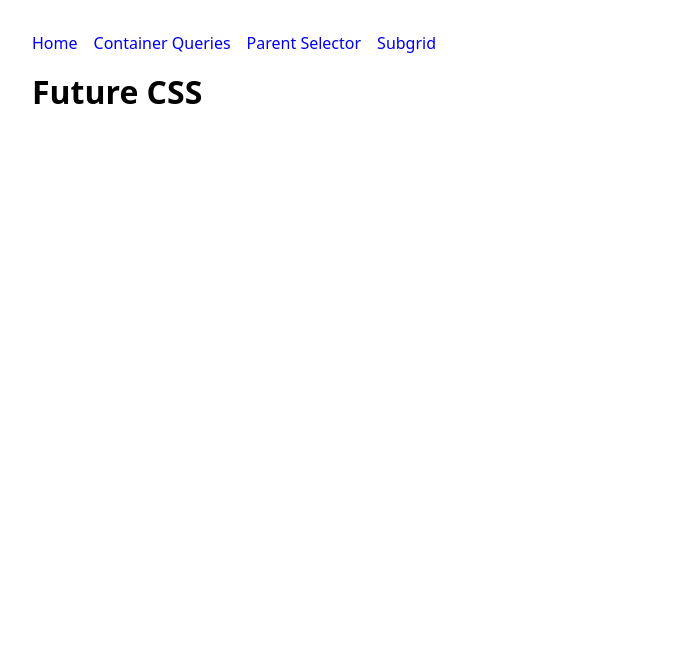
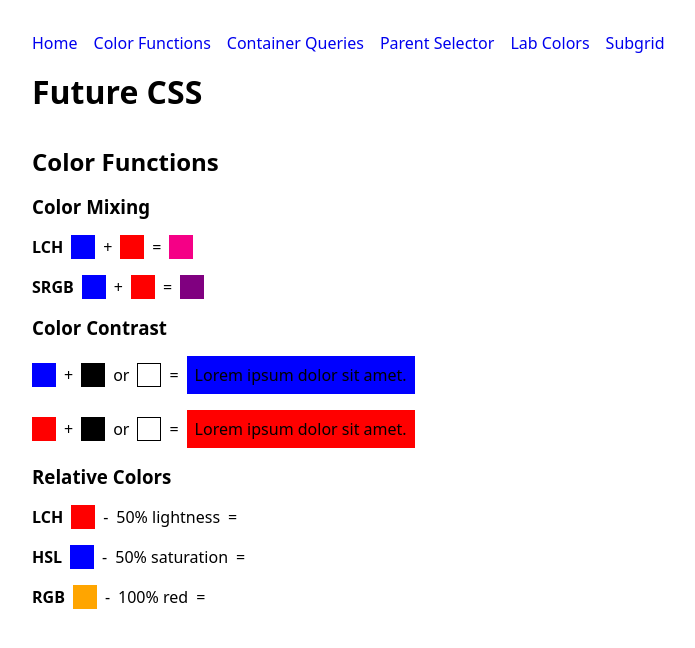
Before and after one commit to Draxerra/future-css, a Vue app: page /colors in a window 1280 px wide. Shown: the top 648 px of the page, without its empty margins (24-719 px from the left). Built offline with nearby package versions, Linux system fonts and the light colour scheme.

Commit message:
Add colors

```diff
--- a/src/App.vue
+++ b/src/App.vue
@@ -4,8 +4,10 @@
       <nav>
         <ul>
           <li><router-link to="/">Home</router-link></li>
+          <li><router-link to="/colors">Color Functions</router-link></li>
           <li><router-link to="/container">Container Queries</router-link></li>
           <li><router-link to="/has">Parent Selector</router-link></li>
+          <li><router-link to="/lab">Lab Colors</router-link></li>
           <li><router-link to="/subgrid">Subgrid</router-link></li>
         </ul>
       </nav>
--- a/src/router.js
+++ b/src/router.js
@@ -1,13 +1,17 @@
 import { createRouter, createWebHistory } from "vue-router";
 
 import Home from "./routes/Home.vue";
+import ColorFunctions from "./routes/ColorFunctions.vue";
 import ContainerQueries from "./routes/ContainerQueries.vue";
 import Has from "./routes/Has.vue";
+import Lab from "./routes/Lab.vue";
 import Subgrid from "./routes/Subgrid.vue";
 
 const routes = [
   { path: "/", component: Home },
+  { path: "/colors", component: ColorFunctions },
   { path: "/container", component: ContainerQueries },
+  { path: "/lab", component: Lab },
   { path: "/has", component: Has },
   { path: "/subgrid", component: Subgrid },
 ];
--- /dev/null
+++ b/src/routes/ColorFunctions.vue
@@ -0,0 +1,142 @@
+<template>
+  <section id="color-fns" aria-labelledby="color-fns-heading">
+    <h2 id="color-fns-heading">Color Functions</h2>
+    <article class="supported">
+      <h3>Color Mixing</h3>
+      <div class="colors">
+        <h4>LCH</h4>
+        <div class="box color blue" />
+        <span>+</span>
+        <div class="box color red" />
+        <span>=</span>
+        <output class="box red-blue-lch" />
+      </div>
+      <div class="colors">
+        <h4>SRGB</h4>
+        <div class="box color blue" />
+        <span>+</span>
+        <div class="box color red" />
+        <span>=</span>
+        <output class="box red-blue-srgb" />
+      </div>
+    </article>
+    <article class="supported">
+      <h3>Color Contrast</h3>
+      <div class="colors">
+        <div class="box color blue" />
+        <span>+</span>
+        <div class="box black" />
+        <span>or</span>
+        <div class="box white" />
+        <span>=</span>
+        <output class="color blue">Lorem ipsum dolor sit amet.</output>
+      </div>
+      <div class="colors">
+        <div class="box color red" />
+        <span>+</span>
+        <div class="box black" />
+        <span>or</span>
+        <div class="box white" />
+        <span>=</span>
+        <output class="color red">Lorem ipsum dolor sit amet.</output>
+      </div>
+    </article>
+    <article class="supported">
+      <h3>Relative Colors</h3>
+      <div class="colors">
+        <h4>LCH</h4>
+        <div class="box color red" />
+        <span>-</span>
+        <span>50% lightness</span>
+        <span>=</span>
+        <output class="box color darkred" />
+      </div>
+      <div class="colors">
+        <h4>HSL</h4>
+        <div class="box color blue" />
+        <span>-</span>
+        <span>50% saturation</span>
+        <span>=</span>
+        <output class="box color desatblue" />
+      </div>
+      <div class="colors">
+        <h4>RGB</h4>
+        <div class="box color orange" />
+        <span>-</span>
+        <span>100% red</span>
+        <span>=</span>
+        <output class="box color redlessorange" />
+      </div>
+    </article>
+    <p class="not-supported">
+      Your browser does not support color functions. :(
+    </p>
+  </section>
+</template>
+
+<style scoped>
+article {
+  --black: black;
+  --white: white;
+}
+article > * + * {
+  margin-top: var(--spacing-base);
+}
+
+.box {
+  height: 1.5rem;
+  aspect-ratio: 1;
+}
+.black {
+  background-color: var(--black);
+}
+.white {
+  background-color: var(--white);
+  border: 1px solid var(--black);
+}
+
+.colors {
+  display: flex;
+  align-items: center;
+  gap: var(--spacing-sm);
+}
+.red-blue-lch {
+  background-color: color-mix(in lch, blue, red);
+}
+.red-blue-srgb {
+  background-color: color-mix(in srgb, blue, red);
+}
+
+.color {
+  background-color: var(--color);
+  color: color-contrast(var(--color) vs var(--black), var(--white));
+  padding: var(--spacing-sm);
+}
+.color.blue {
+  --color: blue;
+}
+.color.red {
+  --color: red;
+}
+.color.orange {
+  --color: orange;
+}
+.darkred {
+  --color: lch(from red calc(l - 50%) c h);
+}
+.desatblue {
+  --color: hsl(from blue h calc(s - 50%) l);
+}
+.redlessorange {
+  --color: rgb(from orange calc(r - 100%) g b);
+}
+
+@supports not (color: color-mix(in lch, purple, plum)) {
+  .supported {
+    display: none;
+  }
+  .not-supported {
+    display: revert;
+  }
+}
+</style>
--- /dev/null
+++ b/src/routes/Lab.vue
@@ -0,0 +1,52 @@
+<template>
+  <section id="lab" aria-labelledby="lab-heading">
+    <h2 id="lab-heading">Lab and Lch</h2>
+    <div class="lab-bg prose supported">
+      <p>
+        Lorem ipsum dolor sit amet consectetur adipisicing elit. Eaque,
+        obcaecati?
+      </p>
+    </div>
+    <div class="oklab-bg prose supported">
+      <p>
+        Lorem ipsum dolor sit amet consectetur adipisicing elit. Ratione ea
+        veniam placeat accusamus cupiditate quam corrupti at, necessitatibus
+        culpa rerum?
+      </p>
+    </div>
+    <div class="color-bg prose supported">
+      <p>
+        Lorem ipsum dolor, sit amet consectetur adipisicing elit. Perspiciatis
+        provident non quidem magnam earum quos.
+      </p>
+    </div>
+    <p class="not-supported">Your browser does not support lch colors. :(</p>
+  </section>
+</template>
+
+<style scoped>
+.prose {
+  max-width: 65ch;
+  padding: var(--spacing-base);
+}
+.lab-bg {
+  background-color: lab(25% 255 255);
+  color: lch(100% 255 255);
+}
+.oklab-bg {
+  background-color: oklab(54% -0.1 -0.02);
+  color: oklch(156.43% 0.09 123.4);
+}
+.color-bg {
+  background-color: color(display-p3 1.823 1.6554 0.5537);
+  color: color(prophoto-rgb 0.9589 0.4 1.55);
+}
+@supports not (color: lch(0% 0 0)) {
+  .supported {
+    display: none;
+  }
+  .not-supported {
+    display: revert;
+  }
+}
+</style>
```
